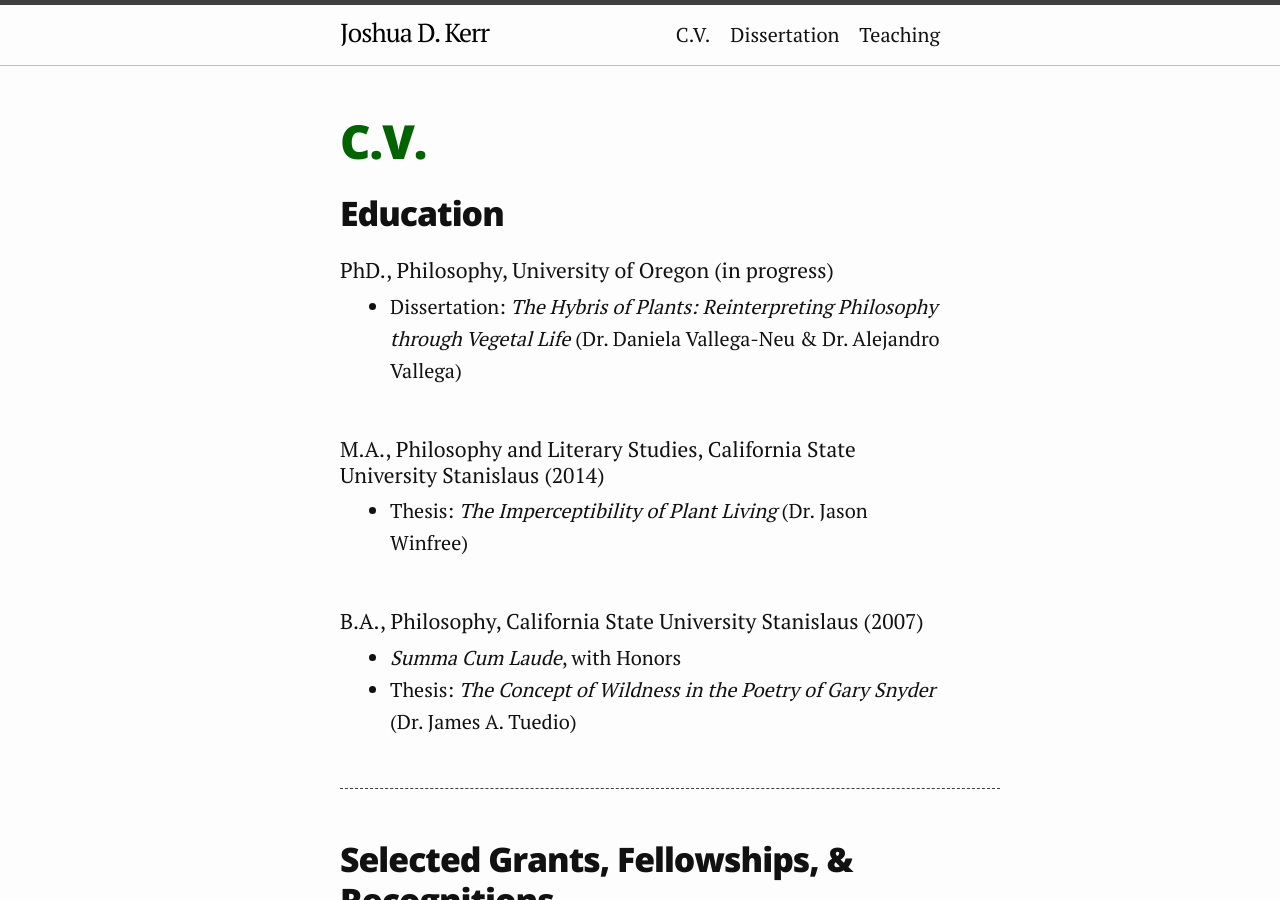
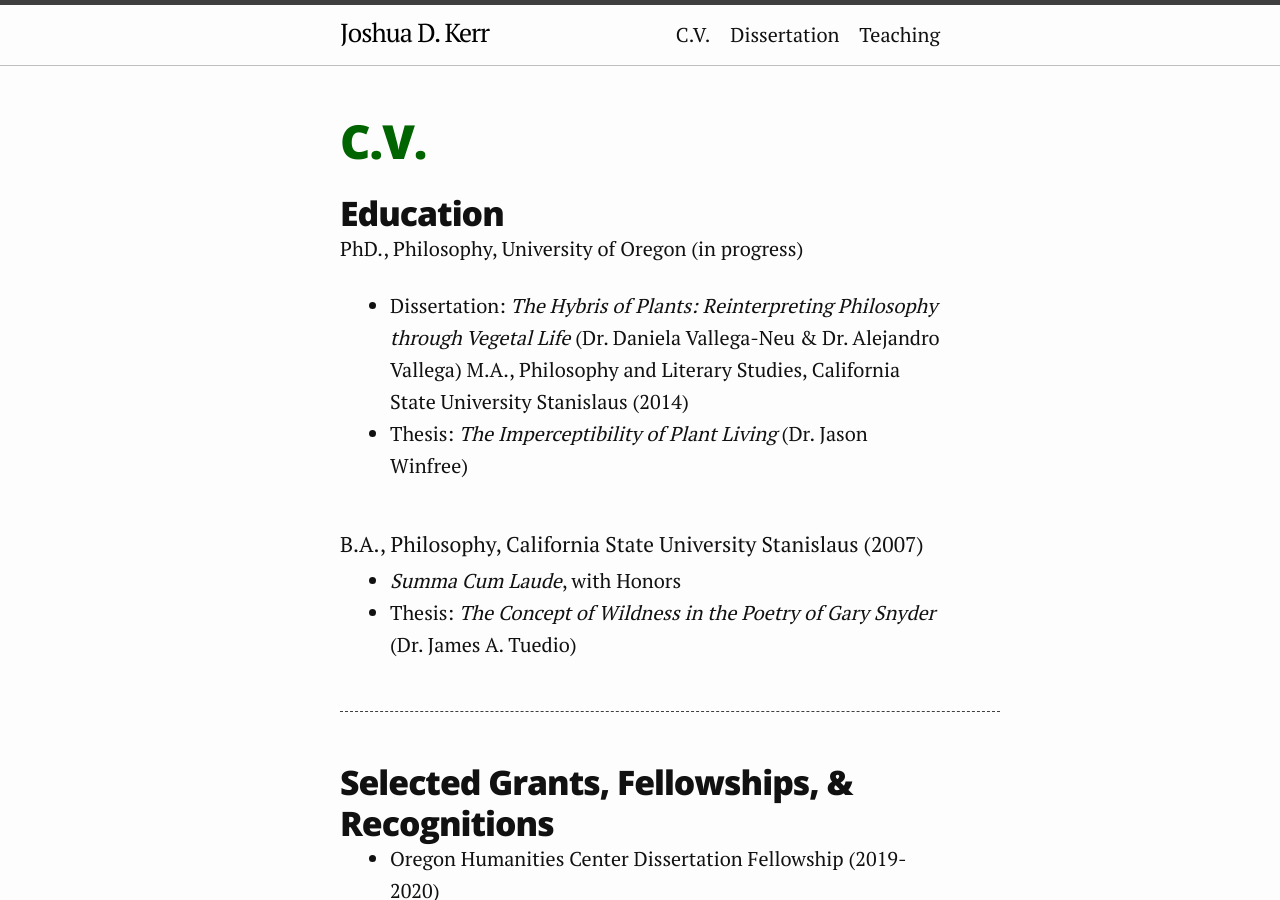
Before and after one commit to joshuakerr/joshuakerr.github.io.old, a Jekyll site: the page built from pages/cv.md, in a window 1280 px wide and 900 px high. Built offline with Jekyll 4.4.1, drawn with Linux system fonts in a browser that asks for light colours.

Commit message:
theme updates

```diff
--- a/pages/cv.md
+++ b/pages/cv.md
@@ -5,10 +5,9 @@
 
 ## Education
 
-#### PhD., Philosophy, University of Oregon (in progress)
+PhD., Philosophy, University of Oregon (in progress)
 - Dissertation: *The Hybris of Plants: Reinterpreting Philosophy through Vegetal Life* (Dr. Daniela Vallega-Neu & Dr. Alejandro Vallega)
-
-#### M.A., Philosophy and Literary Studies, California State University Stanislaus (2014)
+M.A., Philosophy and Literary Studies, California State University Stanislaus (2014)
 - Thesis: *The Imperceptibility of Plant Living* (Dr. Jason Winfree)
 
 #### B.A., Philosophy, California State University Stanislaus (2007)
```
